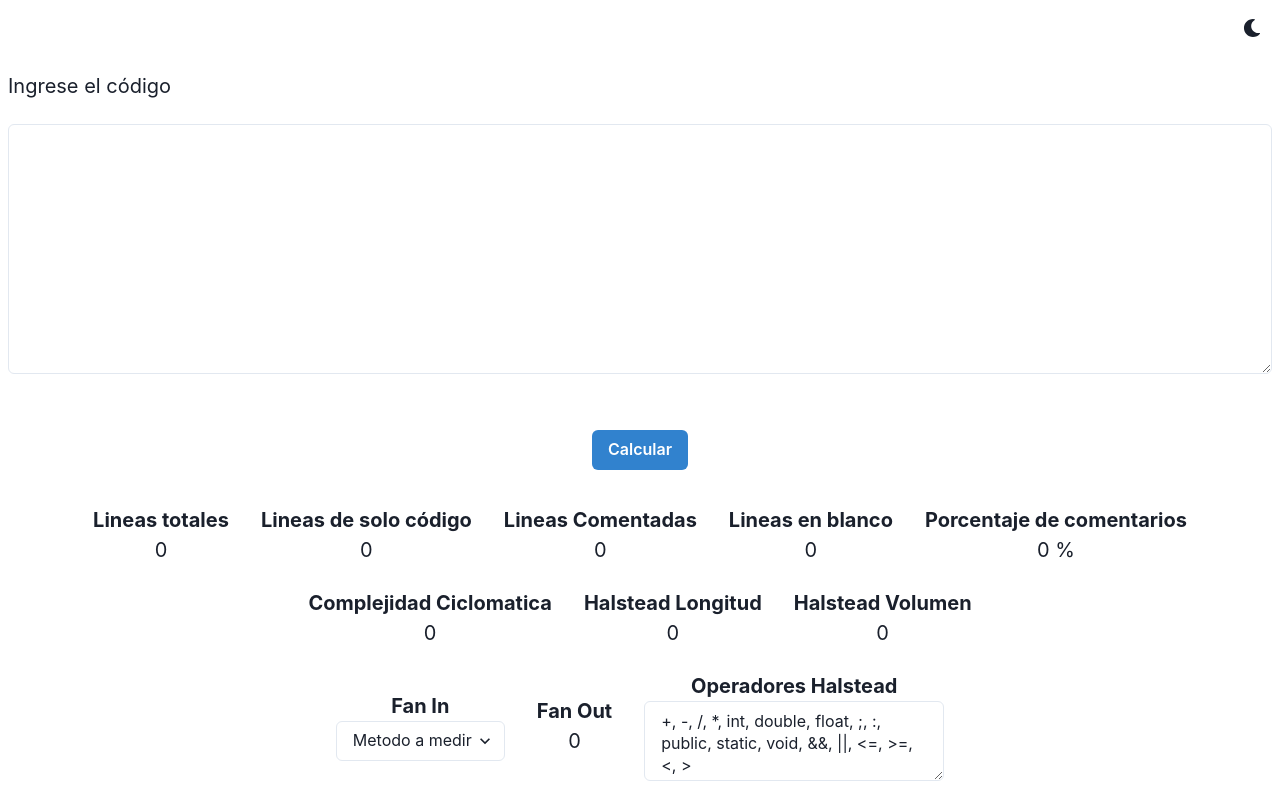
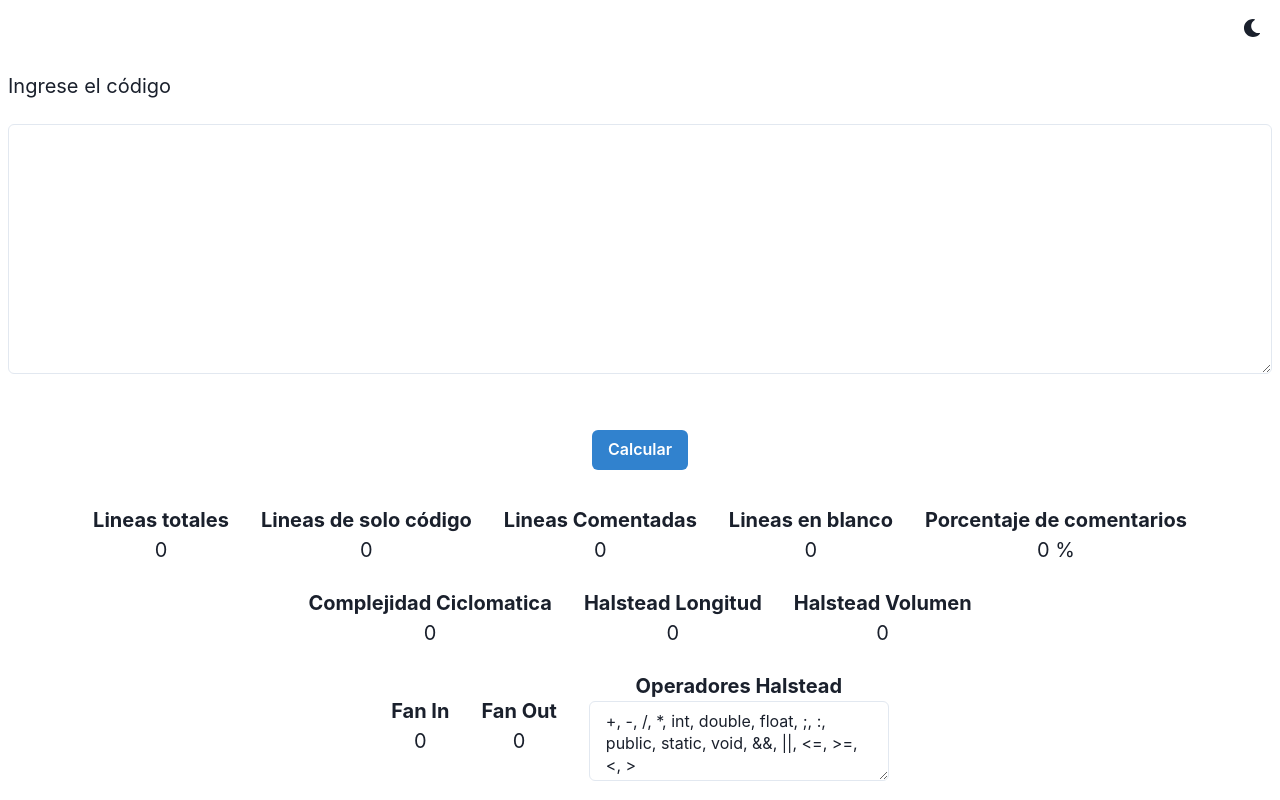
Before and after one commit to MartinPfe/herramienta-testing, a React (Create React App) app: page / in a window 1280 px wide. Built offline with nearby package versions, Linux system fonts and the light colour scheme.

Commit message:
Se comenta la parte de fan in por ahora.

```diff
--- a/src/App.js
+++ b/src/App.js
@@ -248,21 +248,18 @@ const App = () => {
           <HStack spacing={8} justifyContent="center">
             <Box>
               <Text style={{fontWeight:'bolder'}}>Fan In </Text>
-
-              {metodoFanIn?
+              <Text >0</Text>
+              {/* {metodoFanIn?
               <>
                 <Text style={{fontSize:10, backgroundColor:'black',color:'white', fontWeight:'bolder', borderRadius:5, padding:5}}>Método: {metodoFanIn}</Text>
                 <Text style={{fontWeight:'bolder'}}>{fanIn}</Text>
               </> :
               <Select placeholder="Metodo a medir" onChange={e => {handleSetMethod(e)}}>
-                {/* <option value="option1">Option 1</option>
-                <option value="option2">Option 2</option>
-                <option value="option3">Option 3</option> */}
                 {metodosEnCodigo.map(method=>
                 <> <option value={method}>{method}</option> </>)
                 }
               </Select>
-              }
+              } */}
 
             </Box>
             <Box>
```
